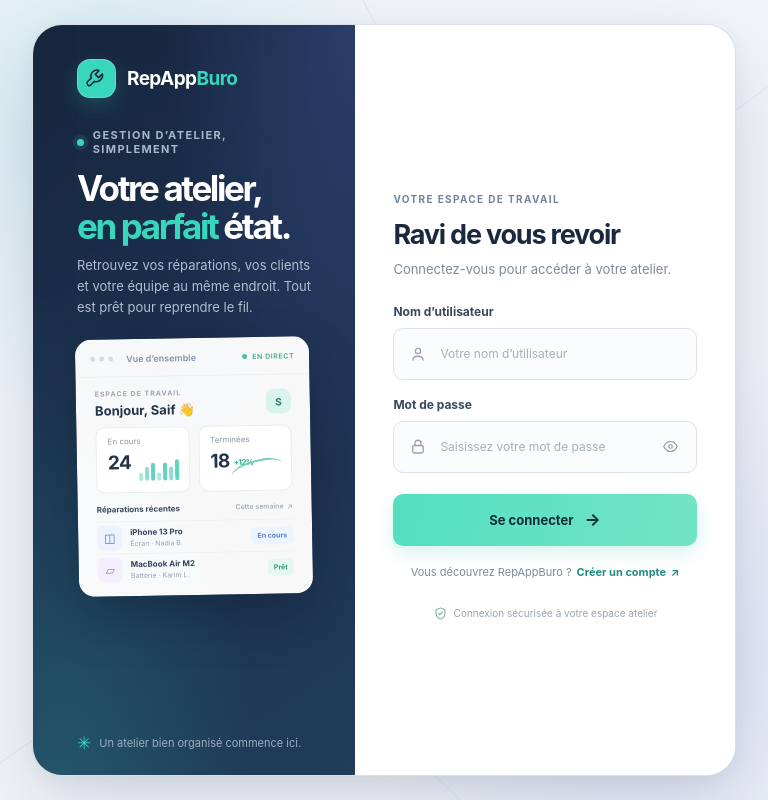
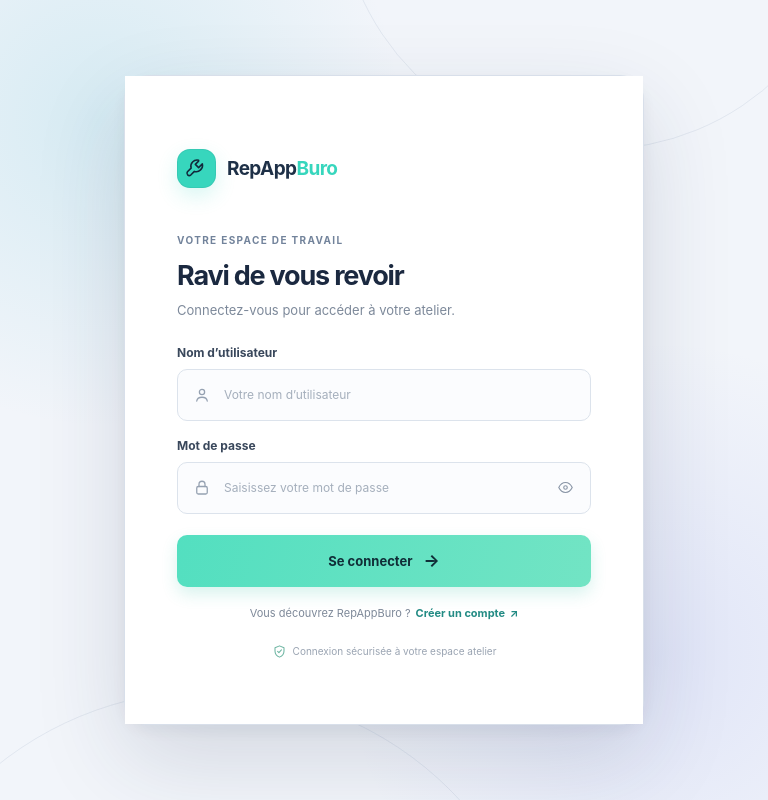
Before and after one commit to SaifEddineDev/RepAppBuro, a React (Create React App) app in the folder frontend/: page /#/login in a window 768 px wide. Built offline with nearby package versions, Linux system fonts and the light colour scheme; no server answers.

Commit message:
Improve login layout on tablet screens

```diff
--- a/frontend/src/pages/Login.css
+++ b/frontend/src/pages/Login.css
@@ -357,3 +357,62 @@
     margin-top: 18px;
   }
 }
+
+/* Tablet layout: keep the complete sign-in form visible instead of clipping
+   the second desktop column at intermediate viewport widths. */
+@media (min-width: 721px) and (max-width: 900px) {
+  .login-page {
+    display: grid;
+    min-height: 100svh;
+    padding: 24px;
+    overflow: auto;
+  }
+
+  .login-shell {
+    display: flex;
+    width: min(520px, 100%);
+    height: auto;
+    min-height: min(650px, calc(100svh - 48px));
+    overflow: visible;
+    border-radius: 24px;
+  }
+
+  .login-story {
+    display: none;
+  }
+
+  .login-panel {
+    width: 100%;
+    min-height: 0;
+    padding: 34px clamp(28px, 7vw, 52px) 26px;
+  }
+
+  .mobile-brand {
+    display: flex;
+    margin-bottom: clamp(26px, 5vh, 42px);
+  }
+
+  .mobile-brand .brand-mark {
+    border-color: rgba(31, 63, 81, .08);
+  }
+
+  .mobile-brand .brand-name {
+    color: #1e3047;
+  }
+
+  .login-form-heading {
+    margin-bottom: 24px;
+  }
+
+  .login-form {
+    gap: 17px;
+  }
+
+  .login-register {
+    margin-top: 19px;
+  }
+
+  .login-security {
+    margin-top: 24px;
+  }
+}
```
